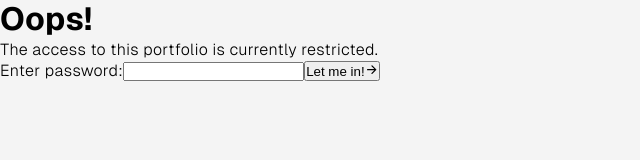
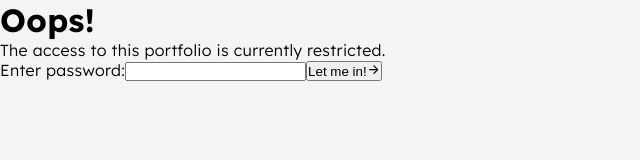
Before and after one commit to lemelodychan/dnd5e, a Next.js app: page / in a window 1280 px wide. Shown: the top 160 px of the page, without its empty margins (0-640 px from the left). Built offline with nearby package versions, Linux system fonts and the light colour scheme.

Commit message:
Reverting font

```diff
--- a/src/app/styles/globals.css
+++ b/src/app/styles/globals.css
@@ -8,7 +8,7 @@
 }
 
 :root {
-  --font-text: "Geist", Helvetica, Arial, sans-serif;
+  --font-text: "Lexend", Helvetica, Arial, sans-serif;
   --font-title: "IBM Plex Mono", monospace;
 
   --transi: all 0.3s ease;
```
